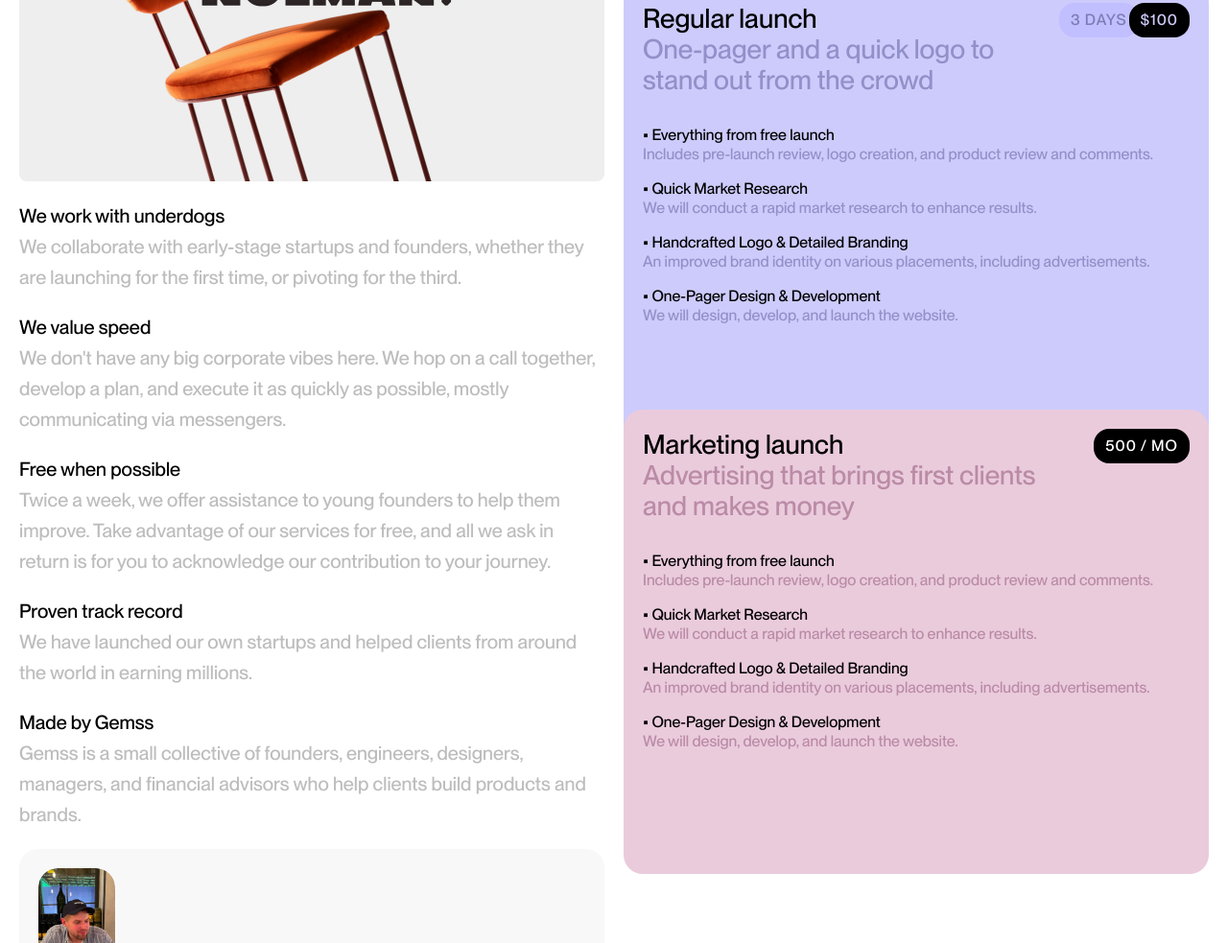
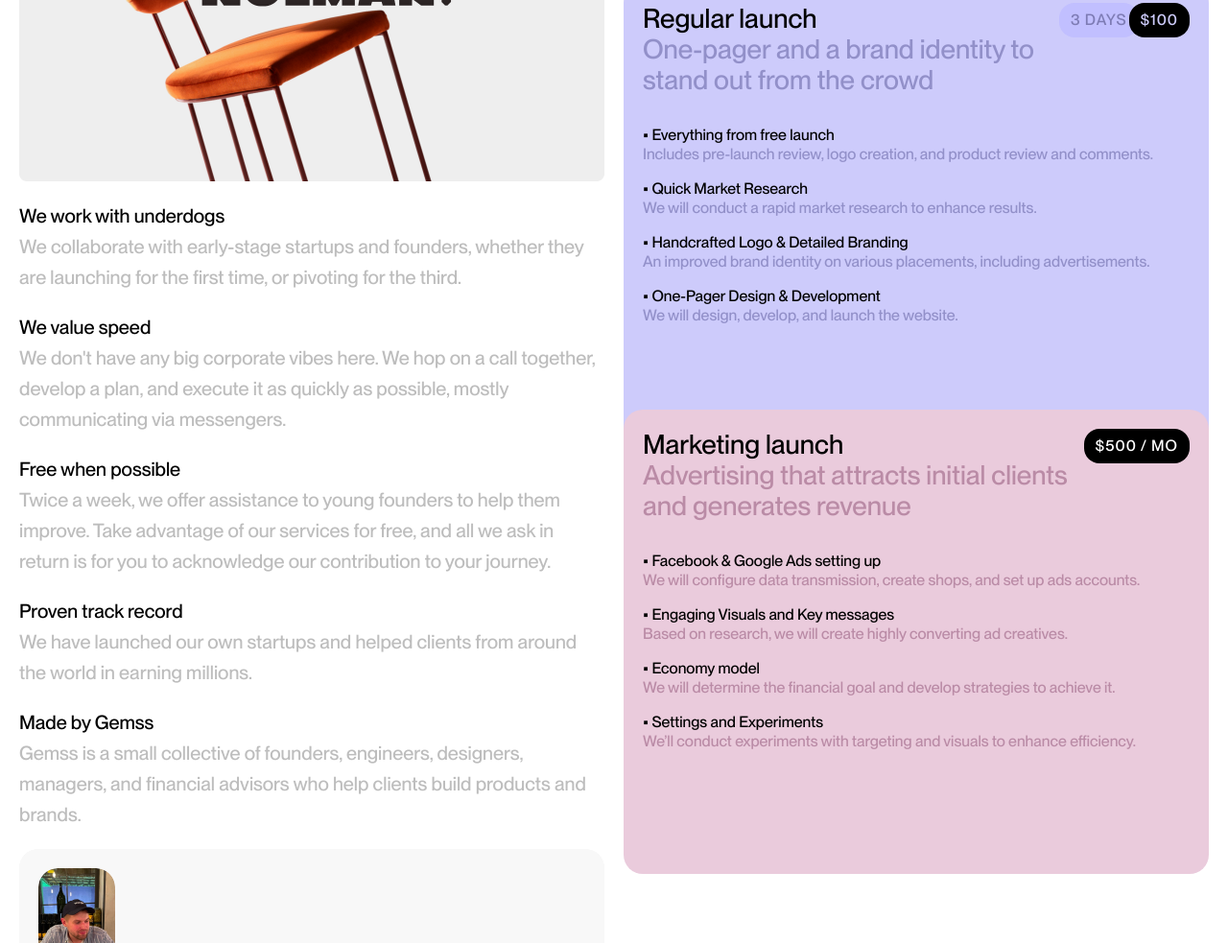
Before and after one commit to nomercy360/makelunch, an Astro site: page / in a window 1280 px wide. Shown: the part 481-1464 px from the top of the page at 96% size. Built offline with nearby package versions, Linux system fonts and the light colour scheme; Astro itself is replaced by a stand-in of ours.

Commit message:
fix texts

```diff
--- a/src/components/ProductCards.astro
+++ b/src/components/ProductCards.astro
@@ -55,7 +55,7 @@
                     Regular launch
                 </h4>
                 <p class="text-purple md:text-[28px] text-[20px] md:leading-[32px] leading-[24px] font-medium">
-                    One-pager and a quick logo to stand out from the crowd
+                    One-pager and a brand identity to stand out from the crowd
                 </p>
             </div>
             <div class="flex flex-row items-center">
@@ -100,36 +100,36 @@
                     Marketing launch
                 </h4>
                 <p class="text-pink md:text-[28px] text-[20px] md:leading-[32px] leading-[24px] font-medium">
-                    Advertising that brings first clients and makes money
+                    Advertising that attracts initial clients and generates revenue
                 </p>
             </div>
             <div class="whitespace-nowrap flex items-center justify-center text-white rounded-[16px] bg-black px-3 h-9 md:text-[16px] text-[12px] md:leading-[20px] leading-[16px] tracking-[1px] uppercase">
-                500 / mo
+                $500 / mo
             </div>
         </div>
         <p class="md:text-[16px] text-[15px] md:leading-[20px] leading-[20px]  font-medium">
-            • Everything from free launch
+            • Facebook & Google Ads setting up
         </p>
         <p class="text-pink md:text-[16px] text-[15px] md:leading-[20px] leading-[20px]  font-medium mb-4">
-            Includes pre-launch review, logo creation, and product review and comments.
+            We will configure data transmission, create shops, and set up ads accounts.
         </p>
         <p class="md:text-[16px] text-[15px] md:leading-[20px] leading-[20px]  font-medium">
-            • Quick Market Research
+            • Engaging Visuals and Key messages
         </p>
         <p class="text-pink md:text-[16px] text-[15px] md:leading-[20px] leading-[20px]  font-medium mb-4">
-            We will conduct a rapid market research to enhance results.
+            Based on research, we will create highly converting ad creatives.
         </p>
         <p class="md:text-[16px] text-[15px] md:leading-[20px] leading-[20px]  font-medium">
-            • Handcrafted Logo & Detailed Branding
+            • Economy model
         </p>
         <p class="text-pink md:text-[16px] text-[15px] md:leading-[20px] leading-[20px]  font-medium mb-4">
-            An improved brand identity on various placements, including advertisements.
+            We will determine the financial goal and develop strategies to achieve it.
         </p>
         <p class="md:text-[16px] text-[15px] md:leading-[20px] leading-[20px]  font-medium">
-            • One-Pager Design & Development
+            • Settings and Experiments
         </p>
         <p class="text-pink md:text-[16px] text-[15px] md:leading-[20px] leading-[20px]  font-medium mb-4">
-            We will design, develop, and launch the website.
+            We’ll conduct experiments with targeting and visuals to enhance efficiency.
         </p>
     </a>
 </div>
```
